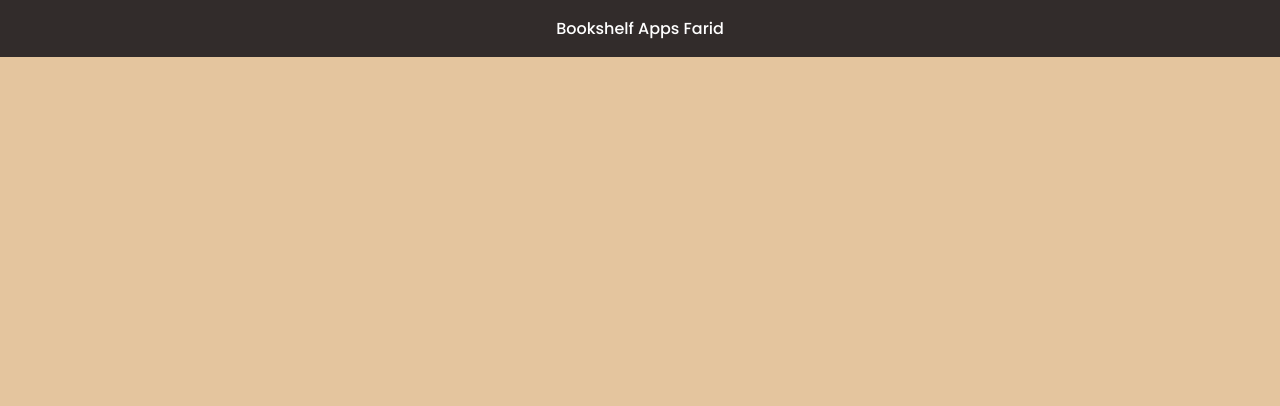
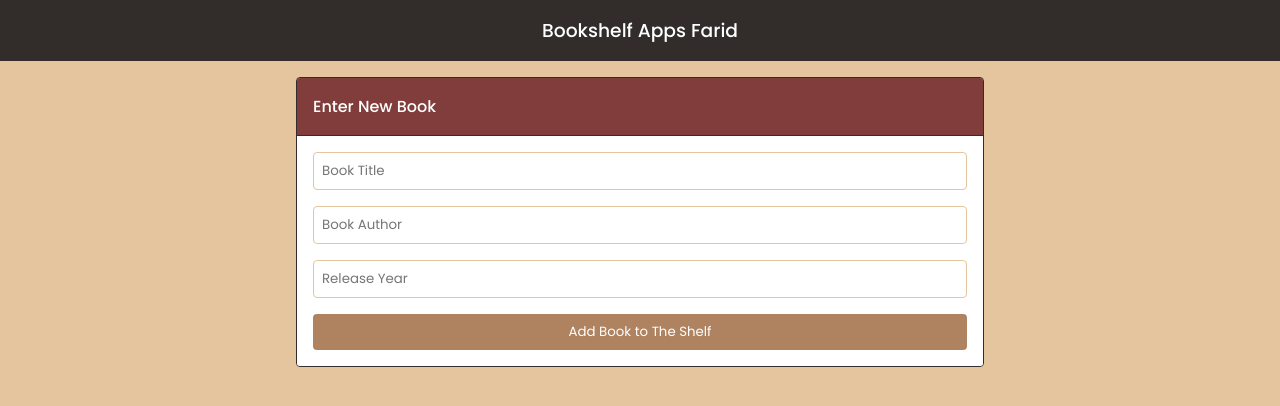
Before and after one commit to faridrawing/submission-aplikasi-pengelolaan-data, a plain HTML site: page index.html in a window 1280 px wide. Drawn offline with Linux system fonts and the light colour scheme.

Commit message:
Create input form

```diff
--- a/index.html
+++ b/index.html
@@ -12,8 +12,25 @@
   <body>
     <header>
       <div class="container">
-        <div class="logo">Bookshelf Apps Farid</div>
+        <h3 class="logo">Bookshelf Apps Farid</h3>
       </div>
     </header>
+    <main>
+      <div class="container">
+        <div class="window" id="insert-book">
+          <div class="title-bar">
+            <h4>Enter New Book</h4>
+          </div>
+          <div class="content-bar">
+            <form>
+              <input type="text" id="title" name="title" placeholder="Book Title" />
+              <input type="text" id="author" name="author" placeholder="Book Author" />
+              <input type="number" id="year" name="year" placeholder="Release Year" />
+              <button type="submit">Add Book to The Shelf</button>
+            </form>
+          </div>
+        </div>
+      </div>
+    </main>
   </body>
 </html>
--- a/style.css
+++ b/style.css
@@ -4,6 +4,7 @@
   --color-2: #803D3B;
   --color-3: #AF8260;
   --color-4: #E4C59E;
+  --basic-border-radius: .25rem;
 }
 
 /* CSS Reset */
@@ -15,13 +16,18 @@
 
 /* General Style */
 body {
+  background-color: var(--color-4);
+  color: var(--color-1);
+}
+
+body,
+input,
+button {
   font-family: "Poppins", sans-serif;
-  background-color: var(--color-4);
-  color: #FFF;
 }
 
 .container {
-  max-width: 75rem;
+  max-width: 45rem;
   margin: auto;
   padding: 1rem;
 }
@@ -33,6 +39,63 @@ header {
 }
 
 header .logo {
+  color: #FFF;
   font-weight: 500;
   user-select: none;
 }
+
+/* Main Style */
+main {
+  /* color: var(--color-2); */
+}
+
+.window {
+  border: .1rem solid var(--color-1);
+  border-radius: var(--basic-border-radius);
+  overflow: hidden;
+}
+
+.title-bar {
+  padding: 1rem;
+  color: #FFF;
+  background-color: var(--color-2);
+  border-bottom: .1rem solid var(--color-1);
+}
+
+.title-bar>* {
+  font-weight: 500;
+}
+
+.content-bar {
+  padding: 1rem;
+  background-color: #FFF;
+}
+
+.content-bar form {
+  display: grid;
+  grid-gap: 1rem;
+}
+
+/* Input Style */
+input,
+button {
+  outline: none;
+  border: none;
+}
+
+input {
+  border: .1rem solid var(--color-4);
+  padding: .5rem;
+  border-radius: var(--basic-border-radius);
+}
+
+button {
+  padding: .5rem;
+  display: flex;
+  width: 100%;
+  background-color: var(--color-3);
+  border-radius: var(--basic-border-radius);
+  color: #FFF;
+  justify-content: center;
+  cursor: pointer;
+}
```
